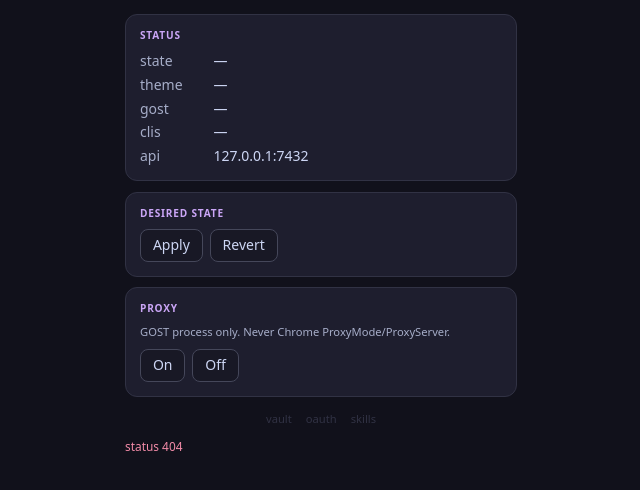
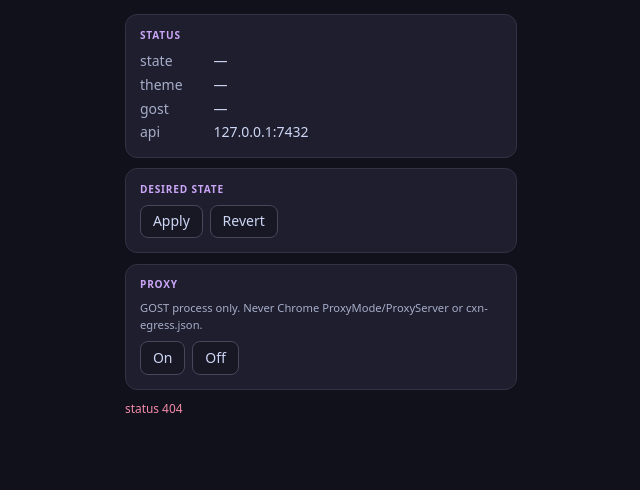
Before and after one commit to 0sm0s1z/constellation-MaxQ, a browser extension: page cmd/maxq-api/ui/index.html in a window 1280 px wide. Shown: the part 90-580 px from the top of the page, without its empty margins (319-959 px from the left). Drawn offline with Linux system fonts and the light colour scheme; no server answers.

Commit message:
Keep settings sheet thin

```diff
--- a/cmd/maxq-api/ui/index.html
+++ b/cmd/maxq-api/ui/index.html
@@ -16,13 +16,12 @@
       <span id="pill" class="pill">…</span>
     </header>
 
-    <section id="status-card" class="card">
+    <section class="card">
       <h2>status</h2>
       <dl>
         <dt>state</dt><dd id="st-state">—</dd>
         <dt>theme</dt><dd id="st-theme">—</dd>
         <dt>gost</dt><dd id="st-gost">—</dd>
-        <dt>clis</dt><dd id="st-clis">—</dd>
         <dt>api</dt><dd id="st-api">127.0.0.1:7432</dd>
       </dl>
     </section>
@@ -37,18 +36,13 @@
 
     <section class="card">
       <h2>proxy</h2>
-      <p class="hint">GOST process only. Never Chrome ProxyMode/ProxyServer.</p>
+      <p class="hint">GOST process only. Never Chrome ProxyMode/ProxyServer or cxn-egress.json.</p>
       <div class="row">
         <button type="button" id="btn-proxy-on">On</button>
         <button type="button" id="btn-proxy-off">Off</button>
       </div>
     </section>
 
-    <nav class="soon">
-      <span title="later">vault</span>
-      <span title="later">oauth</span>
-      <span title="later">skills</span>
-    </nav>
     <p id="msg" class="msg" hidden></p>
   </main>
   <script src="/sheet.js"></script>
```
